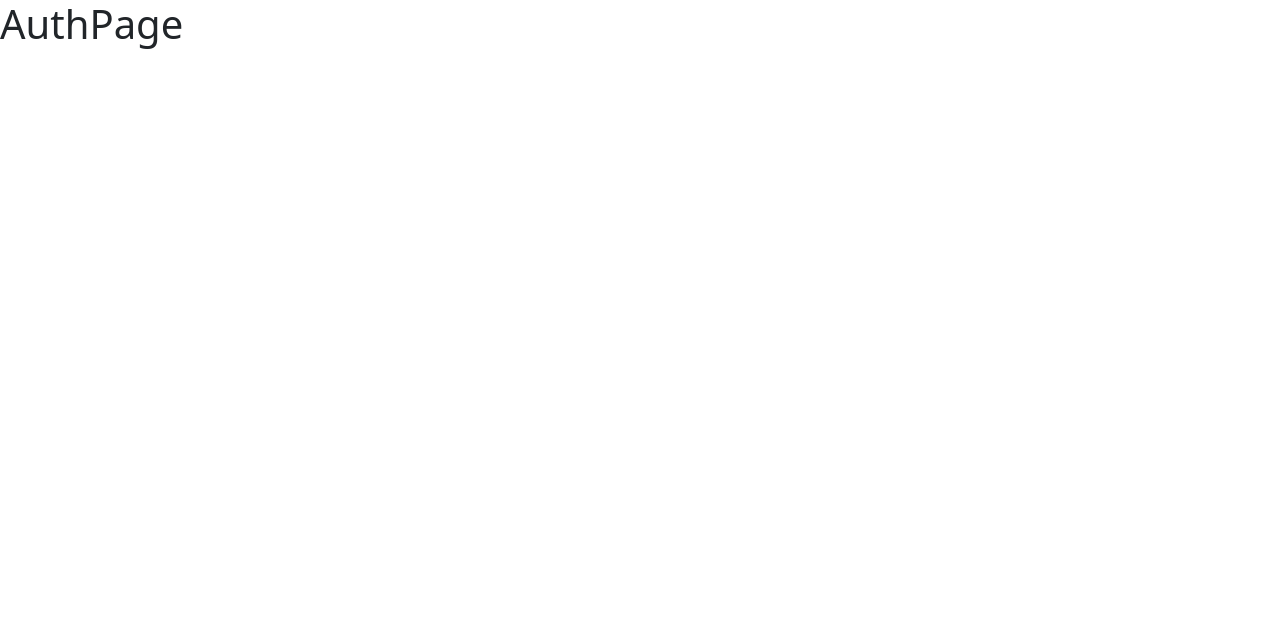
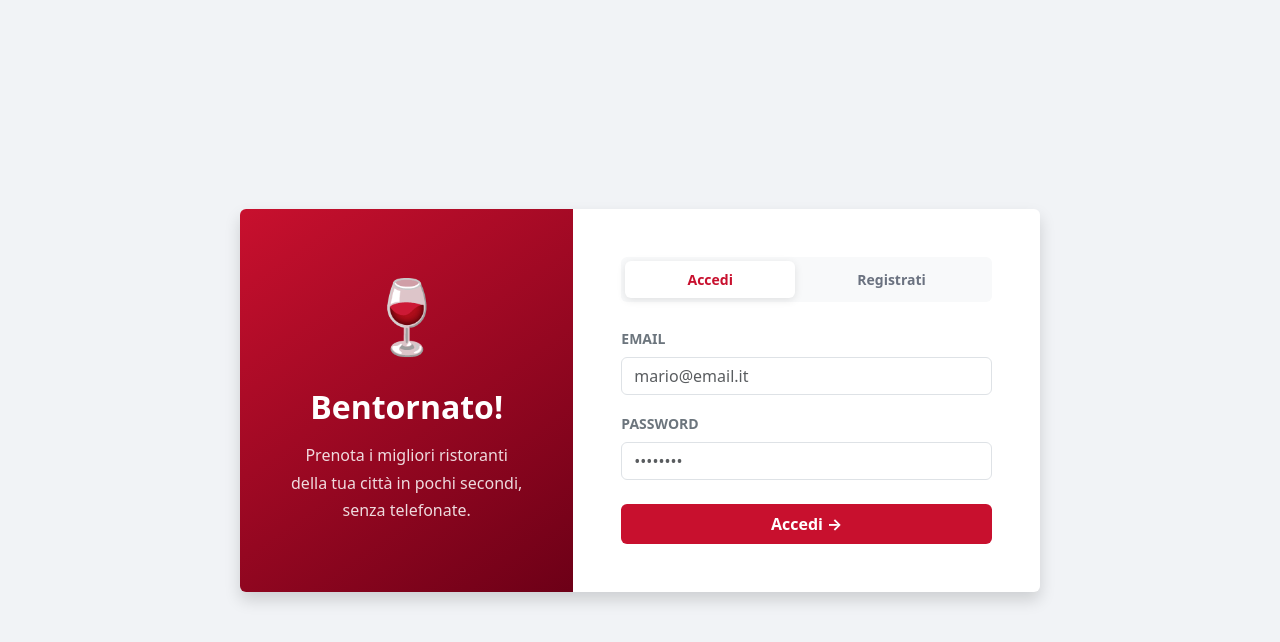
Before and after one commit to Filippo-Timo/BookATable-Frontend, a React (Vite) app: page /auth in a window 1280 px wide. Shown: the top 642 px of the page. Built offline with nearby package versions, Linux system fonts and the light colour scheme.

Commit message:
Creates Login/Register page

```diff
--- a/src/App.jsx
+++ b/src/App.jsx
@@ -1,4 +1,5 @@
 import { BrowserRouter, Routes, Route } from "react-router-dom"
+import AuthPage from "./pages/AuthPage"
 
 function App() {
 
@@ -6,7 +7,7 @@ function App() {
     <BrowserRouter>
       <Routes>
         <Route path="/" element={<h1>HomePage</h1>} />
-        <Route path="/auth" element={<h1>AuthPage</h1>} />
+        <Route path="/auth" element={<AuthPage />} />
       </Routes>
     </BrowserRouter>
   )
--- /dev/null
+++ b/src/pages/AuthPage.jsx
@@ -0,0 +1,128 @@
+import { useState } from "react"
+import { Container, Row, Col, Form, Button } from "react-bootstrap"
+
+function AuthPage() {
+    const [mode, setMode] = useState("login")
+    const [formData, setFormData] = useState({
+        email: "",
+        password: "",
+        firstName: "",
+        lastName: "",
+        birthDate: "",
+        city: ""
+    })
+
+    const handleChange = (e) => {
+        setFormData({ ...formData, [e.target.name]: e.target.value })
+    }
+
+    const handleLogin = async (e) => {
+        e.preventDefault()
+        console.log("login", formData)
+    }
+
+    const handleRegister = async (e) => {
+        e.preventDefault()
+        console.log("register", formData)
+    }
+
+    return (
+        <Container fluid className="min-vh-100 d-flex align-items-center justify-content-center" style={{ background: "#f1f3f6" }}>
+            <Row className="shadow rounded overflow-hidden bg-white" style={{ maxWidth: 800, width: "100%" }}>
+
+                {/* Pannello di sinistra */}
+                <Col md={5} className="d-flex flex-column align-items-center justify-content-center p-5 text-white" style={{ background: "linear-gradient(145deg, #c8102e, #6d0017)" }}>
+                    <div style={{ fontSize: 72, marginBottom: 20 }}>🍷</div>
+                    <h2 className="fw-bold mb-3">Bentornato!</h2>
+                    <p style={{ opacity: 0.85, lineHeight: 1.7, textAlign: "center", maxWidth: 260 }}>
+                        Prenota i migliori ristoranti della tua città in pochi secondi, senza telefonate.
+                    </p>
+                </Col>
+
+                {/* Pannello di destra */}
+                <Col md={7} className="d-flex align-items-center justify-content-center p-5">
+                    <div style={{ width: "100%", maxWidth: 380 }}>
+
+                        {/* Toggle Login / Register */}
+                        <div className="d-flex bg-light rounded p-1 mb-4">
+                            {["login", "register"].map((m) => (
+                                <button
+                                    key={m}
+                                    onClick={() => setMode(m)}
+                                    className="flex-fill border-0 py-2 rounded fw-semibold"
+                                    style={{
+                                        fontSize: 14,
+                                        background: mode === m ? "#fff" : "transparent",
+                                        color: mode === m ? "#c8102e" : "#6b7280",
+                                        boxShadow: mode === m ? "0 2px 8px rgba(0,0,0,.1)" : "none",
+                                        cursor: "pointer"
+                                    }}>
+                                    {m === "login" ? "Accedi" : "Registrati"}
+                                </button>
+                            ))}
+                        </div>
+
+                        {/* Form di Login */}
+                        {mode === "login" && (
+                            <Form onSubmit={handleLogin}>
+                                <Form.Group className="mb-3">
+                                    <Form.Label className="small fw-bold text-secondary text-uppercase">Email</Form.Label>
+                                    <Form.Control type="email" name="email" value={formData.email} onChange={handleChange} placeholder="mario@email.it" required />
+                                </Form.Group>
+                                <Form.Group className="mb-4">
+                                    <Form.Label className="small fw-bold text-secondary text-uppercase">Password</Form.Label>
+                                    <Form.Control type="password" name="password" value={formData.password} onChange={handleChange} placeholder="••••••••" required />
+                                </Form.Group>
+                                <Button type="submit" className="w-100 py-2 fw-bold" style={{ background: "#c8102e", border: "none" }}>
+                                    Accedi →
+                                </Button>
+                            </Form>
+                        )}
+
+                        {/* Form di Registrazione */}
+                        {mode === "register" && (
+                            <Form onSubmit={handleRegister}>
+                                <Row className="g-2">
+                                    <Col>
+                                        <Form.Group className="mb-3">
+                                            <Form.Label className="small fw-bold text-secondary text-uppercase">Nome</Form.Label>
+                                            <Form.Control type="text" name="firstName" value={formData.firstName} onChange={handleChange} placeholder="Mario" required />
+                                        </Form.Group>
+                                    </Col>
+                                    <Col>
+                                        <Form.Group className="mb-3">
+                                            <Form.Label className="small fw-bold text-secondary text-uppercase">Cognome</Form.Label>
+                                            <Form.Control type="text" name="lastName" value={formData.lastName} onChange={handleChange} placeholder="Rossi" required />
+                                        </Form.Group>
+                                    </Col>
+                                </Row>
+                                <Form.Group className="mb-3">
+                                    <Form.Label className="small fw-bold text-secondary text-uppercase">Email</Form.Label>
+                                    <Form.Control type="email" name="email" value={formData.email} onChange={handleChange} placeholder="mario@email.it" required />
+                                </Form.Group>
+                                <Form.Group className="mb-3">
+                                    <Form.Label className="small fw-bold text-secondary text-uppercase">Password</Form.Label>
+                                    <Form.Control type="password" name="password" value={formData.password} onChange={handleChange} placeholder="••••••••" required />
+                                </Form.Group>
+                                <Form.Group className="mb-3">
+                                    <Form.Label className="small fw-bold text-secondary text-uppercase">Data di nascita</Form.Label>
+                                    <Form.Control type="date" name="birthDate" value={formData.birthDate} onChange={handleChange} required />
+                                </Form.Group>
+                                <Form.Group className="mb-4">
+                                    <Form.Label className="small fw-bold text-secondary text-uppercase">Città</Form.Label>
+                                    <Form.Control type="text" name="city" value={formData.city} onChange={handleChange} placeholder="Roma" required />
+                                </Form.Group>
+                                <Button type="submit" className="w-100 py-2 fw-bold" style={{ background: "#c8102e", border: "none" }}>
+                                    Crea account →
+                                </Button>
+                            </Form>
+                        )}
+
+                    </div>
+                </Col>
+            </Row>
+        </Container>
+    )
+}
+
+export default AuthPage
```
